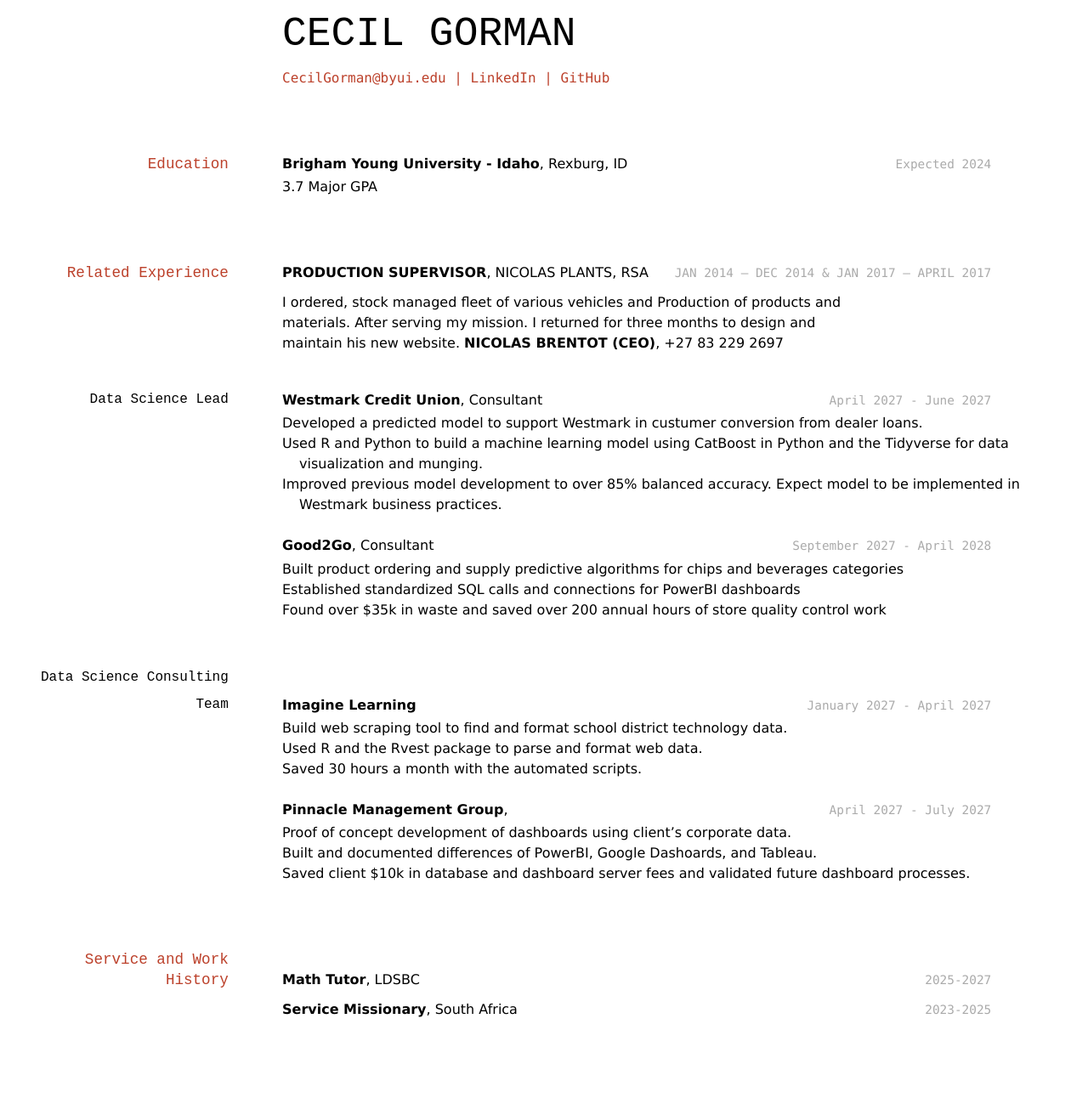
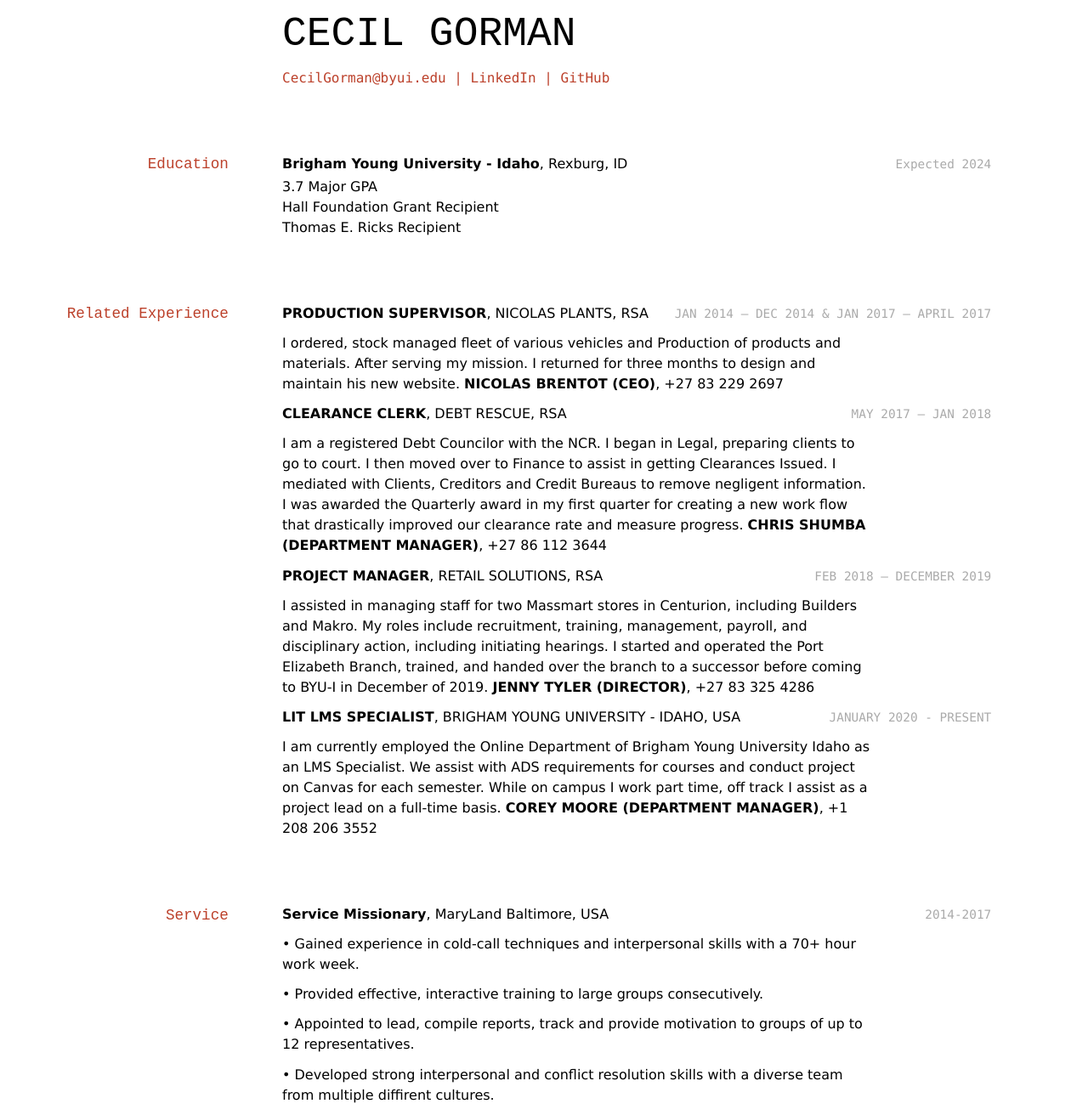
Before and after one commit to CecilGorman/CecilGormanResume, a Jekyll site: the page built from docs/index.md, in a window 1280 px wide. Shown: the whole page at 85% size. Built offline with Jekyll 4.4.1, drawn with Linux system fonts in a browser that asks for light colours; before the commit the page ends 1211 px from its top, so only the background shows below that.

Commit message:
Update index.md
Updated Content. Ready for first edit

```diff
--- a/docs/index.md
+++ b/docs/index.md
@@ -18,6 +18,8 @@ title: Brigham Young's Resume
 __Brigham Young University - Idaho__, Rexburg, ID
 
 - 3.7 Major GPA
+- Hall Foundation Grant Recipient
+- Thomas E. Ricks Recipient
 
 
 ## Related Experience
@@ -28,49 +30,37 @@ __PRODUCTION SUPERVISOR__, NICOLAS PLANTS, RSA
 I ordered, stock managed fleet of various vehicles and Production of products and materials. After serving my mission. I returned for three months to design and maintain his new website.
 __NICOLAS BRENTOT (CEO)__, +27 83 229 2697
 
-### Data Science Lead
+`MAY 2017 – JAN 2018`
+__CLEARANCE CLERK__, DEBT RESCUE, RSA
 
-`April 2027 - June 2027`
-__Westmark Credit Union__, Consultant
+I am a registered Debt Councilor with the NCR. I began in Legal, preparing clients to go to court. I then moved over to Finance to assist in getting Clearances Issued. I mediated with Clients, Creditors and Credit Bureaus to remove negligent information. I was awarded the Quarterly award in my first quarter for creating a new work flow that drastically improved our clearance rate and measure progress.
+__CHRIS SHUMBA (DEPARTMENT MANAGER)__, +27 86 112 3644
 
-- Developed a predicted model to support Westmark in custumer conversion from dealer loans.
-- Used R and Python to build a machine learning model using CatBoost in Python and the Tidyverse for data visualization and munging.
-- Improved previous model development to over 85% balanced accuracy. Expect model to be implemented in Westmark business practices.
+`FEB 2018 – DECEMBER 2019`
+__PROJECT MANAGER__, RETAIL SOLUTIONS, RSA
 
-`September 2027 - April 2028`
-__Good2Go__, Consultant
+I assisted in managing staff for two Massmart stores in Centurion, including Builders and Makro. My roles include recruitment, training, management, payroll, and disciplinary action, including initiating hearings. I started and operated the Port Elizabeth Branch, trained, and handed over the branch to a successor before coming to BYU-I in December of 2019.
+__JENNY TYLER (DIRECTOR)__, +27 83 325 4286
 
-- Built product ordering and supply predictive algorithms for chips and beverages categories
-- Established standardized SQL calls and connections for PowerBI dashboards
-- Found over $35k in waste and saved over 200 annual hours of store quality control work
+`JANUARY 2020 - PRESENT`
+__LIT LMS SPECIALIST__, BRIGHAM YOUNG UNIVERSITY - IDAHO, USA
 
-### Data Science Consulting Team
-
-`January 2027 - April 2027`
-__Imagine Learning__
-
-- Build web scraping tool to find and format school district technology data.
-- Used R and the Rvest package to parse and format web data.
-- Saved 30 hours a month with the automated scripts.
-
-`April 2027 - July 2027`
-__Pinnacle Management Group__,
-
-- Proof of concept development of dashboards using client's corporate data.
-- Built and documented differences of PowerBI, Google Dashoards, and Tableau.
-- Saved client $10k in database and dashboard server fees and validated future dashboard processes.
+I am currently employed the Online Department of Brigham Young University Idaho as an LMS Specialist. We assist with ADS requirements for courses and conduct project on Canvas for each semester. While on campus I work part time, off track I assist as a project lead on a full-time basis.
+__COREY MOORE (DEPARTMENT MANAGER)__, +1 208 206 3552
 
 
-## Service and Work History
+## Service
 
-`2025-2027`
-__Math Tutor__, LDSBC
+`2014-2017`
+__Service Missionary__, MaryLand Baltimore, USA
 
+• Gained experience in cold-call techniques and interpersonal skills with a 70+ hour work week.
 
-`2023-2025`
-__Service Missionary__, South Africa
+• Provided effective, interactive training to large groups consecutively.
 
+• Appointed to lead, compile reports, track and provide motivation to groups of up to 12 representatives.
 
+• Developed strong interpersonal and conflict resolution skills with a diverse team from multiple diffirent cultures.
 
 <!-- ### Footer
 
```
